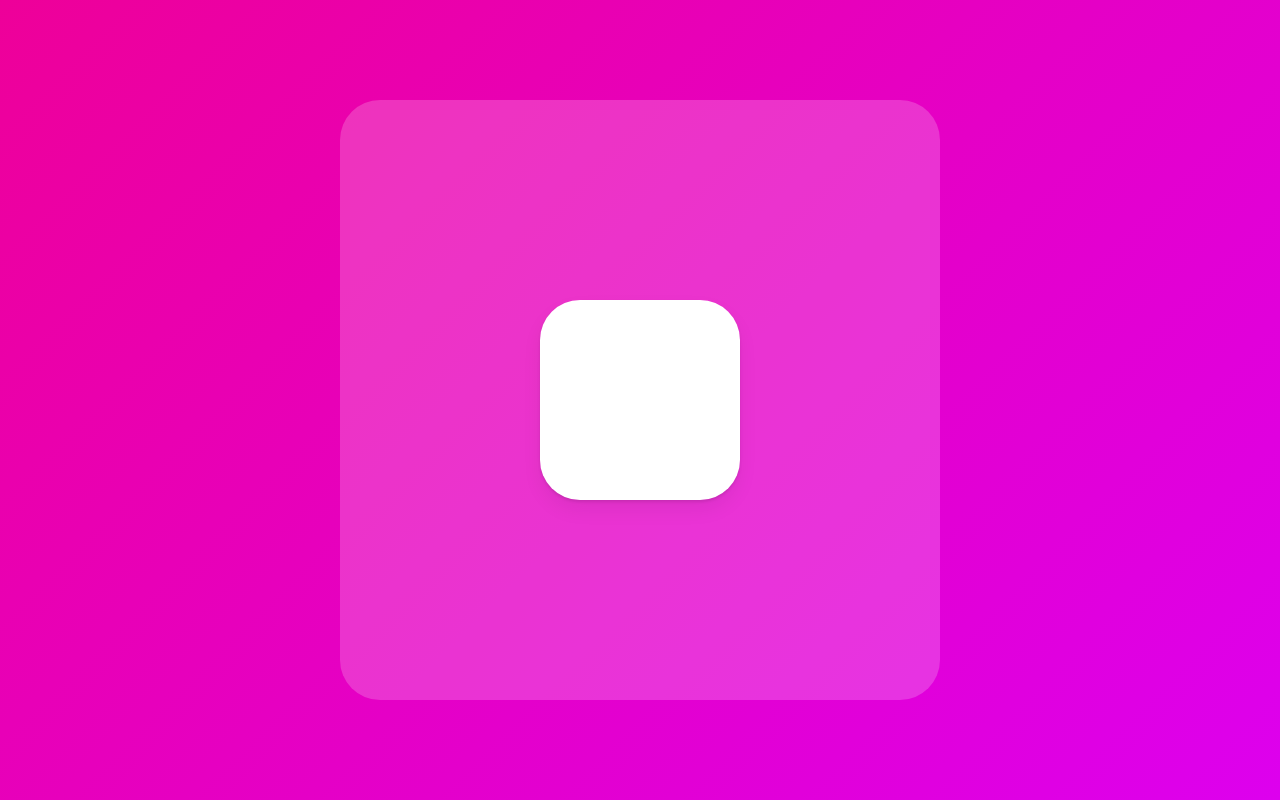
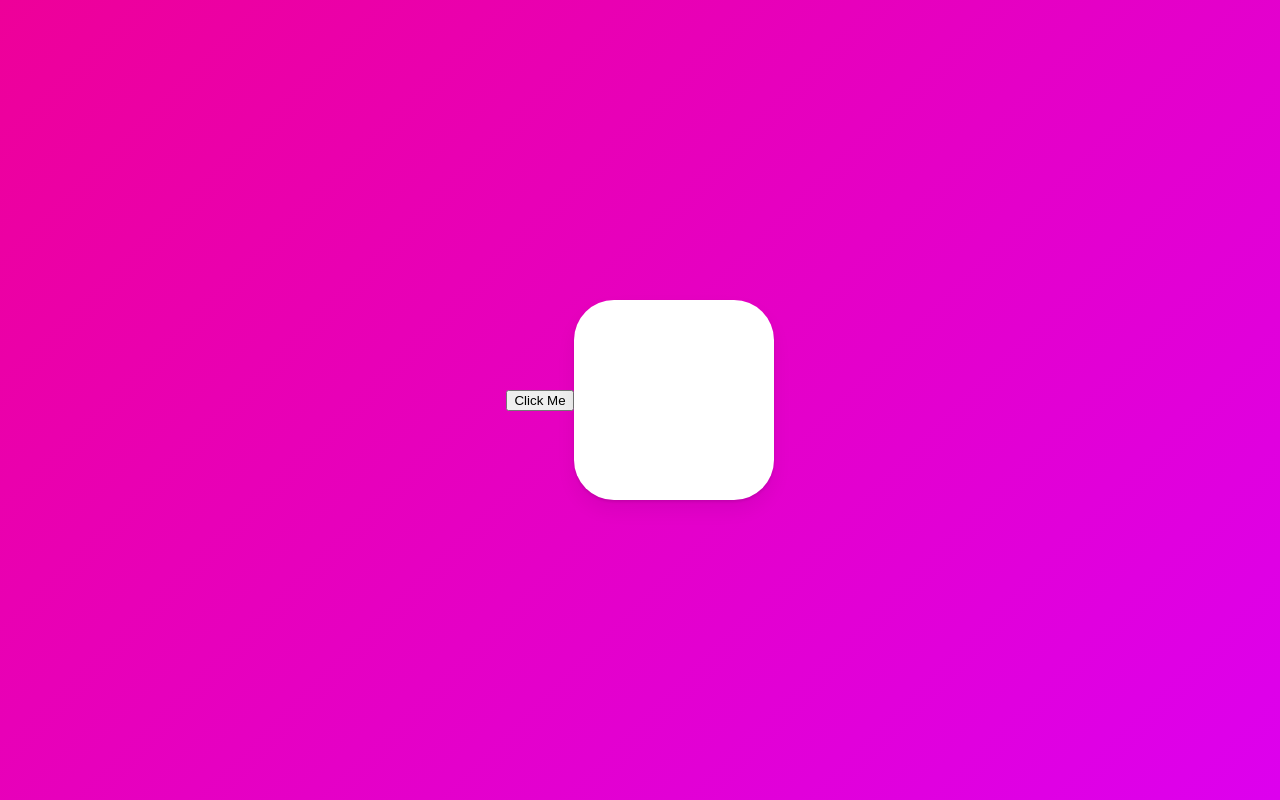
Before and after one commit to babooteng2/react-masterclass, a React (Create React App) app: page / in a window 1280 px wide. Built offline with nearby package versions, Linux system fonts and the light colour scheme.

Commit message:
#7.7 MotionValues part One - useMotionValue

```diff
--- a/src/App.tsx
+++ b/src/App.tsx
@@ -1,7 +1,7 @@
 import styled from "styled-components";
-import { motion, Variants } from "framer-motion";
+import { motion, useMotionValue } from "framer-motion";
 import GlobalStyle from "./GlobalStyle";
-import { useRef } from "react";
+import { useEffect } from "react";
 
 const Wrapper = styled.div`
   height: 100vh;
@@ -20,40 +20,16 @@
   box-shadow: 0 2px 3px rgba(0, 0, 0, 0.1), 0 10px 20px rgba(0, 0, 0, 0.06);
 `;
 
-const BiggerBox = styled.div`
-  width: 600px;
-  height: 600px;
-  border-radius: 40px;
-  background-color: rgba(255, 255, 255, 0.2);
-  display: flex;
-  justify-content: center;
-  align-items: center;
-  overflow: hidden;
-`;
-
-const boxVariants: Variants = {
-  hover: { rotateZ: 90 },
-  click: { borderRadius: "100px" },
-  drag: { backgroundColor: "rgb(45, 52, 54)" },
-};
-
 function App() {
-  const biggerBoxRef = useRef<HTMLDivElement>(null);
+  const x = useMotionValue(0);
+  useEffect(() => {
+    x.onChange(() => console.log(x.get()));
+  }, [x]);
   return (
     <Wrapper>
       <GlobalStyle />
-      <BiggerBox ref={biggerBoxRef}>
-        <Box
-          drag
-          dragSnapToOrigin
-          dragElastic={1}
-          dragConstraints={biggerBoxRef}
-          variants={boxVariants}
-          whileHover="hover"
-          whileTap="click"
-          whileDrag="drag"
-        />
-      </BiggerBox>
+      <button onClick={() => x.set(200)}>Click Me</button>
+      <Box style={{ x }} drag="x" dragSnapToOrigin />
     </Wrapper>
   );
 }
--- a/src/GlobalStyle.tsx
+++ b/src/GlobalStyle.tsx
@@ -1,7 +1,7 @@
 import { createGlobalStyle } from "styled-components";
 
 const Styling = createGlobalStyle`
-@import url('https://fonts.googleapis.com/css2?family=Source+Sans+Pro:wght@300;400&display=swap');
+/* @import url('https://fonts.googleapis.com/css2?family=Source+Sans+Pro:wght@300;400&display=swap'); */
 html, body, div, span, applet, object, iframe,
 h1, h2, h3, h4, h5, h6, p, blockquote, pre,
 a, abbr, acronym, address, big, cite, code,
```
